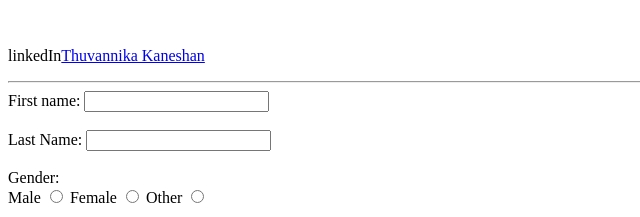
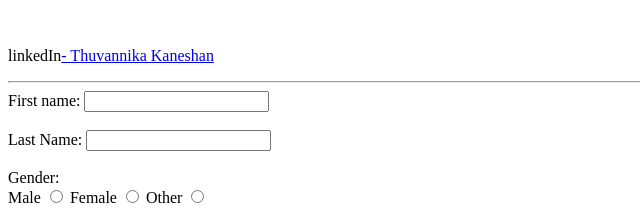
Before and after one commit to Thuvannika/CV-html, a plain HTML site: page contanct.html in a window 1280 px wide. Shown: the part 144-361 px from the top of the page, 0-640 px from the left. Drawn offline with Linux system fonts and the light colour scheme.

Commit message:
Update contanct.html

```diff
--- a/contanct.html
+++ b/contanct.html
@@ -8,7 +8,7 @@
         <br/>
         <p>Phone No- +94779645917</p>
         <br/>
-        <p>linkedIn<a href="https://www.linkedin.com/feed/" target="_blank">Thuvannika Kaneshan</a></p>
+        <p>linkedIn<a href="https://www.linkedin.com/feed/" target="_blank">- Thuvannika Kaneshan</a></p>
         <hr />
         <form action="">
             <label for="fname">First name:</label>
```
